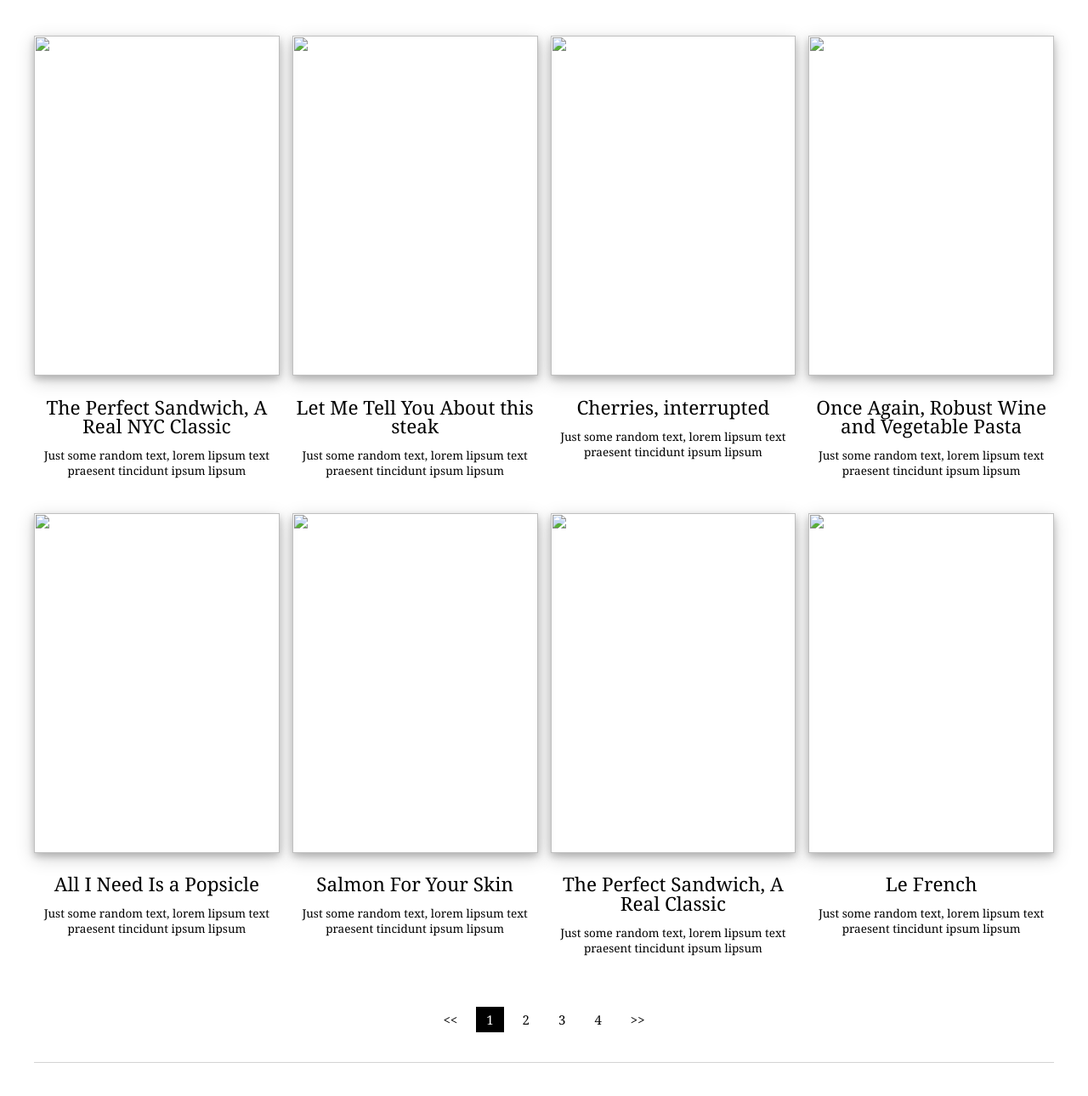
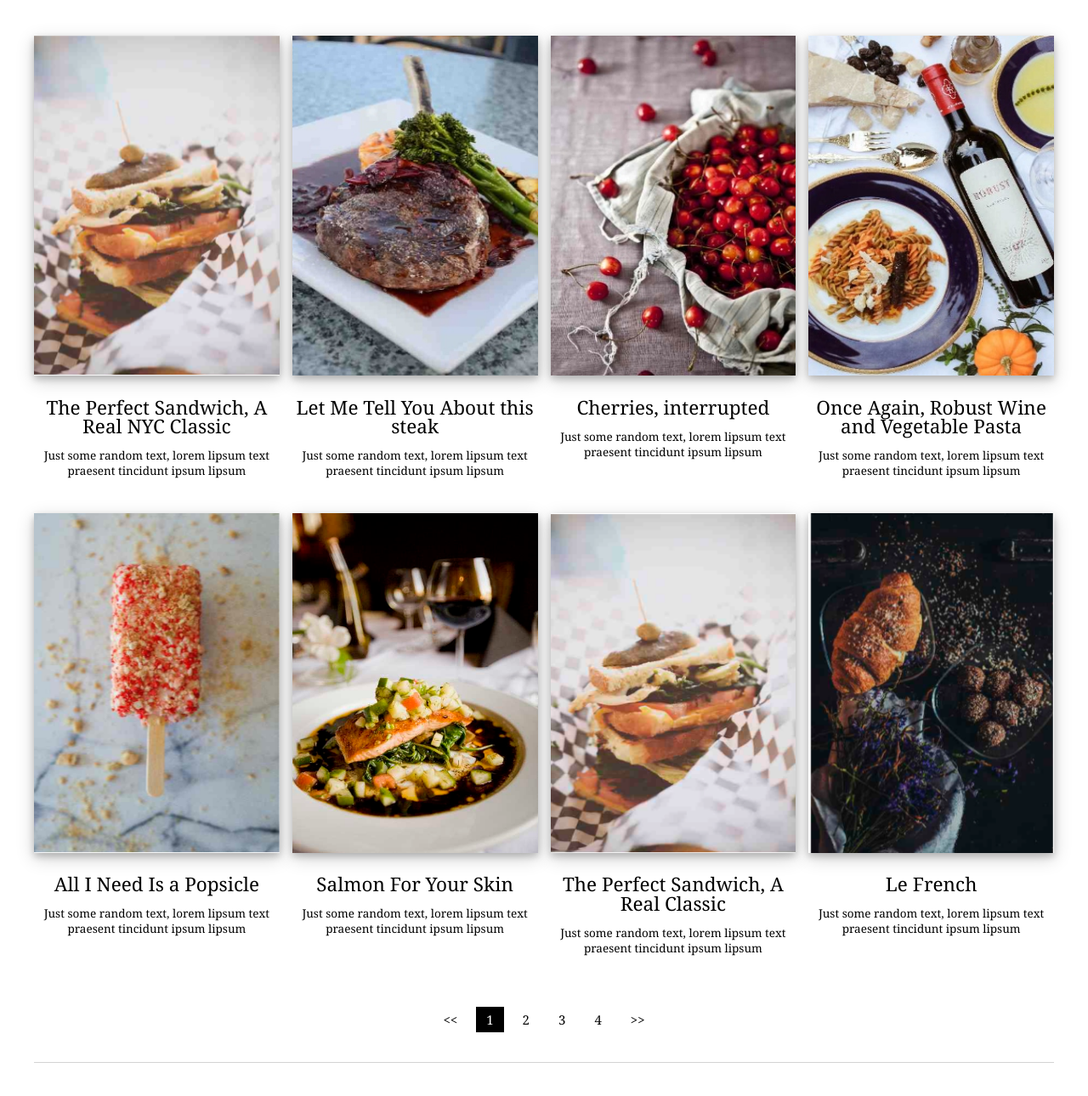
Before and after one commit to poojamundada0512/Food-Template, a plain HTML site: page index.html in a window 1280 px wide. Shown: the part 83-1373 px from the top of the page at 85% size. Drawn offline with Linux system fonts and the light colour scheme; files that its build step writes are made by us from their sources.

Commit message:
Update index.html

```diff
--- a/index.html
+++ b/index.html
@@ -1,14 +1,14 @@
 <!DOCTYPE html>
 <html>
 	<head>
-		<link rel="stylesheet" href="style.css">
+		<link rel="stylesheet" href="/properties/style.css">
 		<title>Css template</title>
 	</head>
 	<body>
 	 <div class="main">
 		<header>
 			<div class="menu">
-				<img class="bar" src="img/bar.png">
+				<img class="bar" src="/properties/img/bar.png">
 			</div>
 			<h1 id="food">My Food</h1>
 
@@ -19,7 +19,7 @@
 			<div class="img_gallery">
 				<div class="'card">
 					<div class="image">
-						<img src="img/food1.png" alt="">
+						<img src="/properties/img/food1.png" alt="">
 					</div>
 					<div class="caption">
 						<h3>The Perfect Sandwich, A Real NYC Classic</h3>
@@ -29,7 +29,7 @@
 
 				<div class="'card">
 					<div class="image">
-						<img src="img/food2.jpg" alt="">
+						<img src="/properties/img/food2.jpg" alt="">
 					</div>
 					<div class="caption">
 						<h3>Let Me Tell You About this steak</h3>
@@ -39,7 +39,7 @@
 
 				<div class="'card">
 					<div class="image">
-						<img src="img/food3.jpg" alt="">
+						<img src="/properties/img/food3.jpg" alt="">
 					</div>
 					<div class="caption">
 						<h3>Cherries, interrupted</h3>
@@ -49,7 +49,7 @@
 
 				<div class="'card">
 					<div class="image">
-						<img src="img/food4.jpg" alt="">
+						<img src="/properties/img/food4.jpg" alt="">
 					</div>
 					<div class="caption">
 						<h3>Once Again, Robust Wine and Vegetable Pasta</h3>
@@ -59,7 +59,7 @@
 
 				<div class="'card">
 					<div class="image">
-						<img src="img/food5.png" alt="">
+						<img src="/properties/img/food5.png" alt="">
 					</div>
 					<div class="caption">
 						<h3>All I Need Is a Popsicle</h3>
@@ -69,7 +69,7 @@
 
 				<div class="'card">
 					<div class="image">
-						<img src="img/food6.jpg" alt="">
+						<img src="/properties/img/food6.jpg" alt="">
 					</div>
 					<div class="caption">
 						<h3>Salmon For Your Skin</h3>
@@ -79,7 +79,7 @@
 
 				<div class="'card">
 					<div class="image">
-						<img src="img/food7.png" alt="">
+						<img src="/properties/img/food7.png" alt="">
 					</div>
 					<div class="caption">
 						<h3>The Perfect Sandwich, A Real Classic</h3>
@@ -89,7 +89,7 @@
 
 				<div class="'card">
 					<div class="image">
-						<img src="img/food8.png" alt="">
+						<img src="/properties/img/food8.png" alt="">
 					</div>
 					<div class="caption">
 						<h3>Le French</h3>
@@ -113,7 +113,7 @@
 		<section class="about" id="about">
         <h1 class="title">About Me, The Food Man</h1>
         <div class="about_banner">
-            <img src="img/chef.jpg" alt="">
+            <img src="/properties/img/chef.jpg" alt="">
         </div>
 
         <h1 class="caption1">I am who I Am!</h1>
@@ -139,7 +139,7 @@
         <div class="blog_post">
             <h1>BLOG POSTS</h1>
             <div class="each_blog">
-                <img src="img/footer1.jpg" alt="">
+                <img src="/properties/img/footer1.jpg" alt="">
                 <div class="caption2">
                     <h3><a href="#">Lorem</a></h3>
                     <p>Sed mattis nunc</p>
@@ -147,7 +147,7 @@
             </div>
 
             <div class="each_blog">
-                <img src="img/footer2.jpg" alt="">
+                <img src="/properties/img/footer2.jpg" alt="">
                 <div class="caption2">
                     <h3><a href="#">Lorem</a></h3>
                     <p>Praes tinci sed</p>
```
